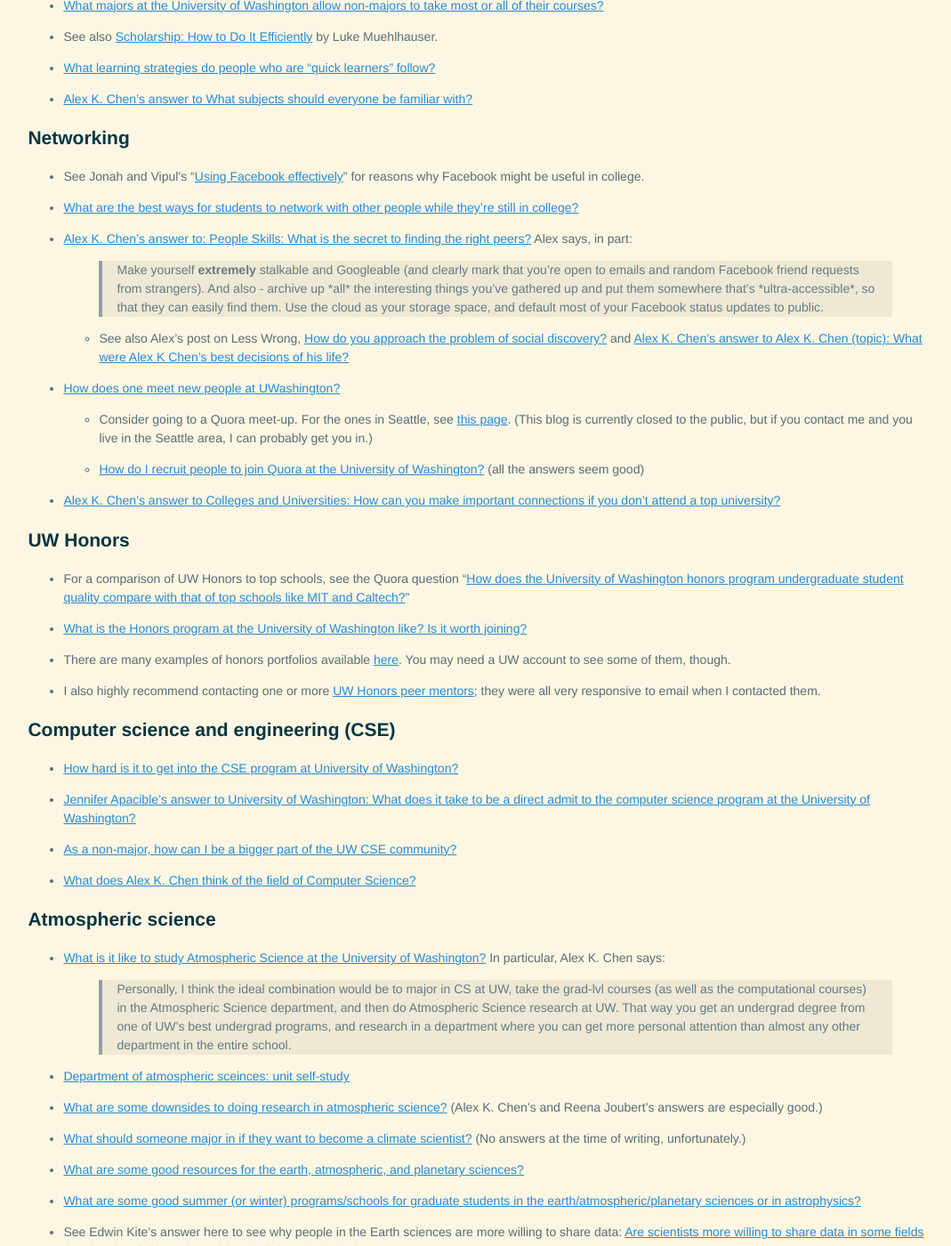
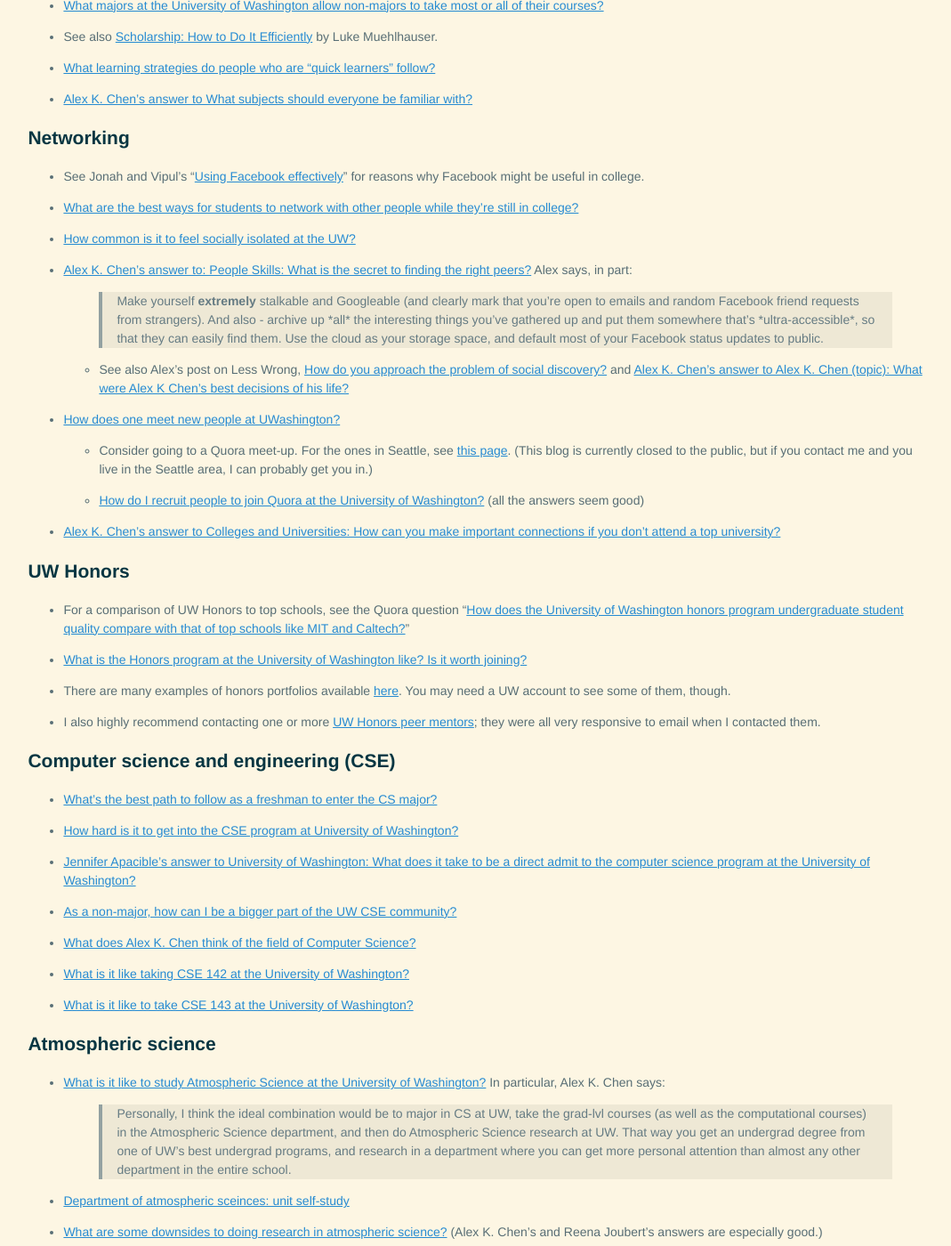
Before and after one commit to riceissa/riceissa.github.io, a Jekyll site: the page built from uw/resources.md, in a window 1280 px wide and 1400 px high, scrolled down 1464 px. Shown: the whole window at 89% size, without its empty margins (103-1172 px from the left). Built offline with Jekyll 4.4.1, drawn with Linux system fonts in a browser that asks for light colours; Markdown is read by kramdown in place of the engine named in the settings; comment, search, counter and statistics services are not loaded.

Commit message:
add more CSE links

```diff
--- a/uw/resources.md
+++ b/uw/resources.md
@@ -96,6 +96,8 @@ See also the [Lazy College Senior meme](http://www.quickmeme.com/Lazy-College-Se
 
 - [What are the best ways for students to network with other people while they're still in college?](https://www.quora.com/What-are-the-best-ways-for-students-to-network-with-other-people-while-theyre-still-in-college)
 
+- [How common is it to feel socially isolated at the UW?](https://www.quora.com/How-common-is-it-to-feel-socially-isolated-at-the-UW)
+
 -   [Alex K. Chen’s answer to: People Skills: What is the secret to finding the right peers?](https://www.quora.com/People-Skills/What-is-the-secret-to-finding-the-right-peers/answer/Alex-K-Chen)
 Alex says, in part:
 
@@ -133,6 +135,8 @@ You may need a UW account to see some of them, though.
 
 ## Computer science and engineering (CSE)
 
+- [What's the best path to follow as a freshman to enter the CS major?](https://www.quora.com/Whats-the-best-path-to-follow-as-a-freshman-to-enter-the-CS-major)
+
 -   [How hard is it to get into the CSE program at University of Washington?](https://www.quora.com/How-hard-is-it-to-get-into-the-CSE-program-at-University-of-Washington)
 
 -   [Jennifer Apacible's answer to University of Washington: What does it take to be a direct admit to the computer science program at the University of Washington?](https://www.quora.com/University-of-Washington/What-does-it-take-to-be-a-direct-admit-to-the-computer-science-program-at-the-University-of-Washington/answer/Jennifer-Apacible-1)
@@ -140,6 +144,10 @@ You may need a UW account to see some of them, though.
 - [As a non-major, how can I be a bigger part of the UW CSE community?](https://www.quora.com/As-a-non-major-how-can-I-be-a-bigger-part-of-the-UW-CSE-community)
 
 - [What does Alex K. Chen think of the field of Computer Science?](https://www.quora.com/Alex-K-Chen-topic/What-does-Alex-K-Chen-think-of-the-field-of-Computer-Science)
+
+- [What is it like taking CSE 142 at the University of Washington?](https://www.quora.com/University-of-Washington/What-is-it-like-taking-CSE-142-at-the-University-of-Washington)
+
+- [What is it like to take CSE 143 at the University of Washington?](https://www.quora.com/University-of-Washington/What-is-it-like-to-take-CSE-143-at-the-University-of-Washington)
 
 
 ## Atmospheric science
```
